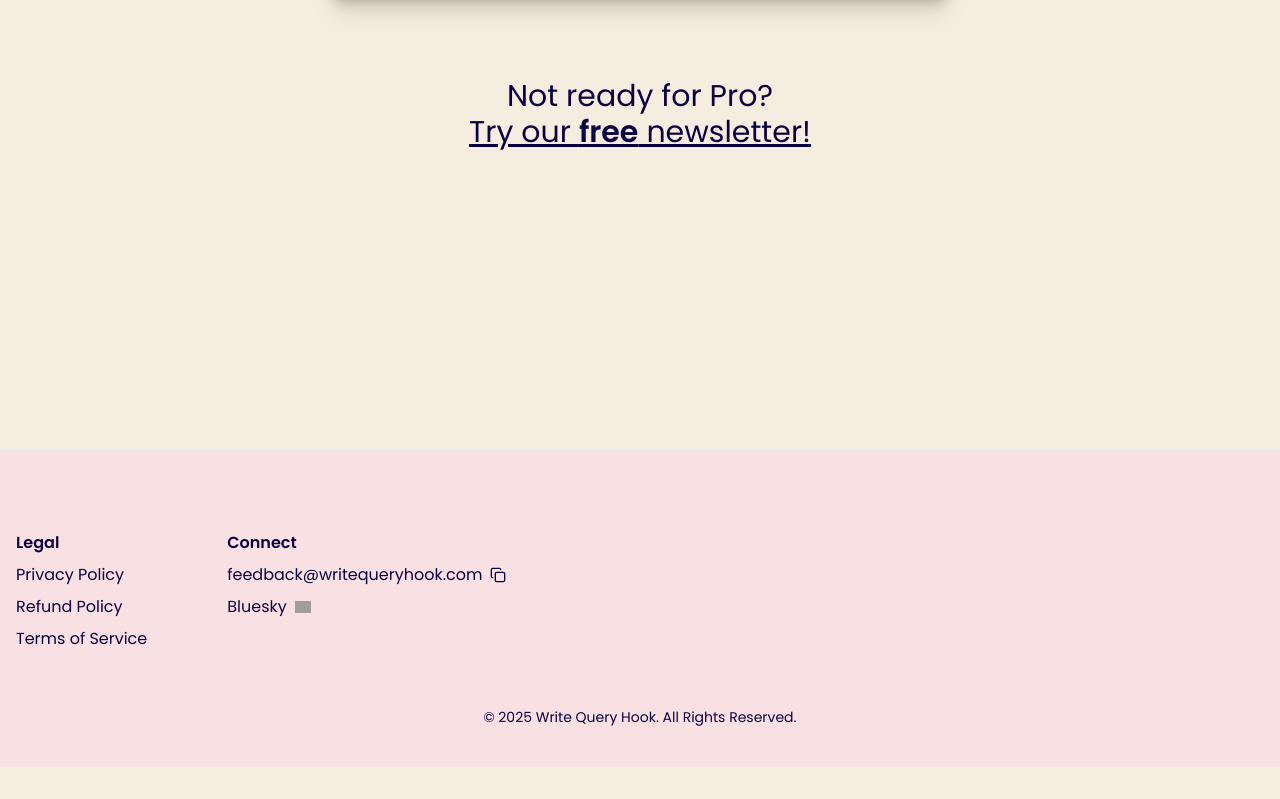
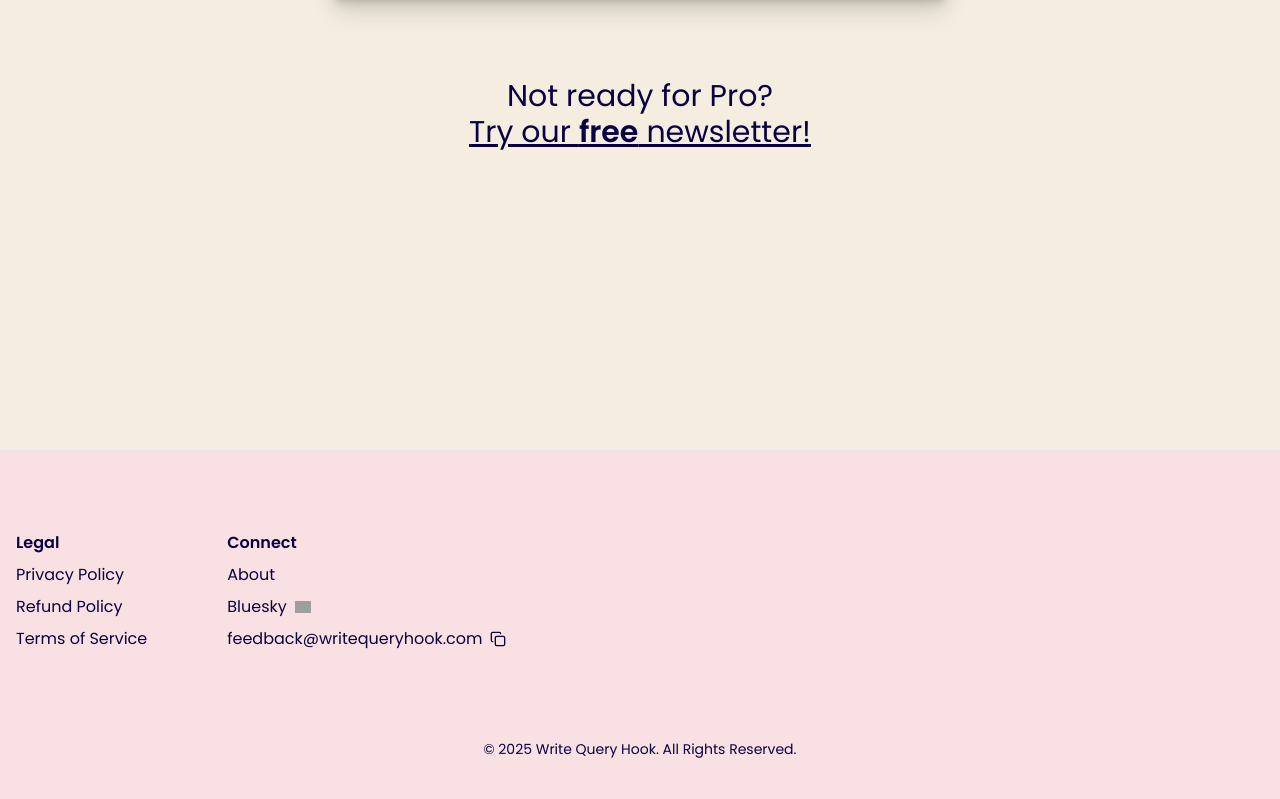
Before and after one commit to thefrankharvey/querybot_web_app, a Next.js app: page / in a window 1280 px wide. Shown: the part 3984-4783 px from the top of the page. Before the commit the page ends 4751 px from the top, so only its background shows below. Built offline with nearby package versions, Linux system fonts and the light colour scheme; no server answers; grey boxes are pictures that could not be loaded.

Commit message:
add about page

```diff
--- a/app/components/footer.tsx
+++ b/app/components/footer.tsx
@@ -33,7 +33,12 @@ const Footer = () => {
         </div>
         <div className="flex flex-col gap-2 md:mb-8">
           <h1 className="text-base font-semibold">Connect</h1>
-          <CopyToClipboard text="feedback@writequeryhook.com" />
+          <Link
+            href="/about"
+            className="text-base hover:text-accent transition-all duration-300"
+          >
+            About
+          </Link>
           <a
             className="text-base flex items-center gap-2 hover:text-accent transition-all duration-300"
             href="https://bsky.app/profile/writequeryhook.bsky.social"
@@ -47,6 +52,7 @@ const Footer = () => {
               height={16}
             />
           </a>
+          <CopyToClipboard text="feedback@writequeryhook.com" />
         </div>
       </div>
       <div className="max-w-screen-lg mx-auto flex justify-center px-4">
```
